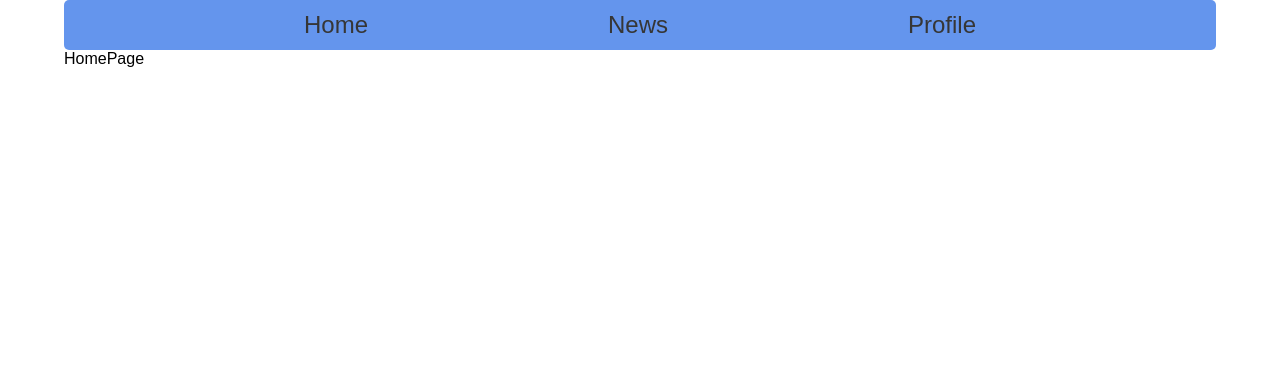
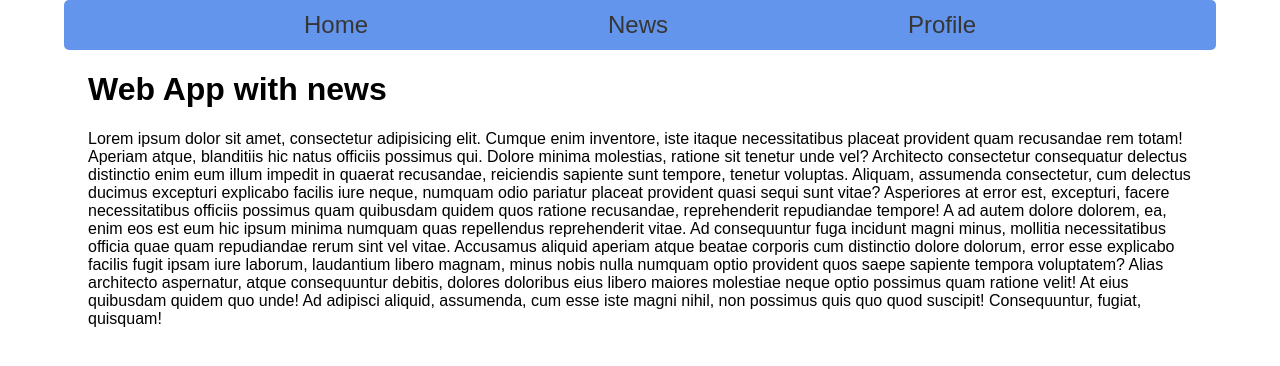
Before and after one commit to AlinaSyniavska/alterego-news, a React (Create React App) app: page /home in a window 1280 px wide. Shown: the top 366 px of the page. Built offline with nearby package versions, Linux system fonts and the light colour scheme; no server answers.

Commit message:
adding HomePage

```diff
--- a/src/pages/HomePage/HomePage.tsx
+++ b/src/pages/HomePage/HomePage.tsx
@@ -1,10 +1,30 @@
 import {FC} from "react";
+import React from "react";
+import {Container} from "@mui/material";
 
 const HomePage: FC = () => {
     return (
-        <div>
-            HomePage
-        </div>
+        <React.Fragment>
+            <Container maxWidth="lg">
+                <h1>Web App with news</h1>
+                <p>Lorem ipsum dolor sit amet, consectetur adipisicing elit. Cumque enim inventore, iste itaque
+                    necessitatibus placeat provident quam recusandae rem totam! Aperiam atque, blanditiis hic natus
+                    officiis possimus qui. Dolore minima molestias, ratione sit tenetur unde vel? Architecto consectetur
+                    consequatur delectus distinctio enim eum illum impedit in quaerat recusandae, reiciendis sapiente
+                    sunt tempore, tenetur voluptas. Aliquam, assumenda consectetur, cum delectus ducimus excepturi
+                    explicabo facilis iure neque, numquam odio pariatur placeat provident quasi sequi sunt vitae?
+                    Asperiores at error est, excepturi, facere necessitatibus officiis possimus quam quibusdam quidem
+                    quos ratione recusandae, reprehenderit repudiandae tempore! A ad autem dolore dolorem, ea, enim eos
+                    est eum hic ipsum minima numquam quas repellendus reprehenderit vitae. Ad consequuntur fuga incidunt
+                    magni minus, mollitia necessitatibus officia quae quam repudiandae rerum sint vel vitae. Accusamus
+                    aliquid aperiam atque beatae corporis cum distinctio dolore dolorum, error esse explicabo facilis
+                    fugit ipsam iure laborum, laudantium libero magnam, minus nobis nulla numquam optio provident quos
+                    saepe sapiente tempora voluptatem? Alias architecto aspernatur, atque consequuntur debitis, dolores
+                    doloribus eius libero maiores molestiae neque optio possimus quam ratione velit! At eius quibusdam
+                    quidem quo unde! Ad adipisci aliquid, assumenda, cum esse iste magni nihil, non possimus quis quo
+                    quod suscipit! Consequuntur, fugiat, quisquam!</p>
+            </Container>
+        </React.Fragment>
     );
 };
 
```
